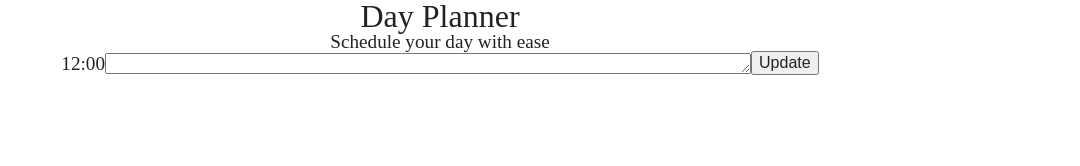
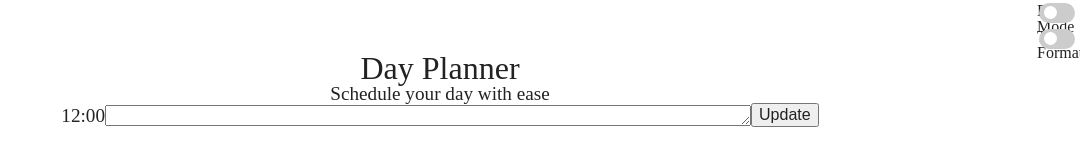
Before and after one commit to tarthurf/Day-Planner, a plain HTML site: page index.html in a window 1280 px wide. Shown: the whole page, without its empty margins (200-1280 px from the left). Drawn offline with nearby package versions, Linux system fonts and the light colour scheme.

Commit message:
added slider toggles for a darkmode and a time format change

```diff
--- a/assets/style.css
+++ b/assets/style.css
@@ -13,6 +13,81 @@ h2 {
     font-size: larger;
 }
 
+            #toggle-dark {
+
+            }
+
+.slider-label {
+
+}
+
+/* The switch - the box around the slider */
+.switch {
+    display: flex;
+    flex-direction: row;
+    flex-wrap: wrap;
+    align-self: flex-end;
+    position: relative;
+    width: 40px;
+    height: 20px;
+    margin: 3px;
+  }
+
+  /* Hide default HTML checkbox */
+  .switch input {
+    opacity: 0;
+    width: 0;
+    height: 0;
+  }
+
+  /* The slider */
+  .slider {
+    position: absolute;
+    cursor: pointer;
+    top: 0;
+    left: 2px;
+    right: 2px;
+    bottom: 0;
+    background-color: #ccc;
+    -webkit-transition: .4s;
+    transition: .4s;
+  }
+
+  .slider:before {
+    position: absolute;
+    content: "";
+    height: 13px;
+    width: 13px;
+    left: 5px;
+    bottom: 4px;
+    background-color: white;
+    -webkit-transition: .4s;
+    transition: .4s;
+  }
+
+  input:checked + .slider {
+    background-color: #2196F3;
+  }
+
+  input:focus + .slider {
+    box-shadow: 0 0 1px #2196F3;
+  }
+
+  input:checked + .slider:before {
+    -webkit-transform: translateX(13px);
+    -ms-transform: translateX(13px);
+    transform: translateX(13px);
+  }
+
+  /* Rounded sliders */
+  .slider.round {
+    border-radius: 34px;
+  }
+
+  .slider.round:before {
+    border-radius: 50%;
+  }
+
 .hour {
     display: flex;
     justify-content: center;
--- a/index.html
+++ b/index.html
@@ -12,6 +12,18 @@
 
 <body>
     <div class="header-container">
+        <!-- Toggle for dark mode -->
+        <label class="switch" id="toggle-dark">
+            <p class="slider-label">Dark Mode</p>
+            <input type="checkbox">
+            <span class="slider round"></span>
+        </label>
+        <!-- toggle for 24 hour time format -->
+        <label class="switch" id="toggle-24">
+            <p class="slider-label">Time Format</p>
+            <input type="checkbox">
+            <span class="slider round"></span>
+        </label>
         <h1>Day Planner</h1>
         <h2>Schedule your day with ease</h2>
     </div>
```
